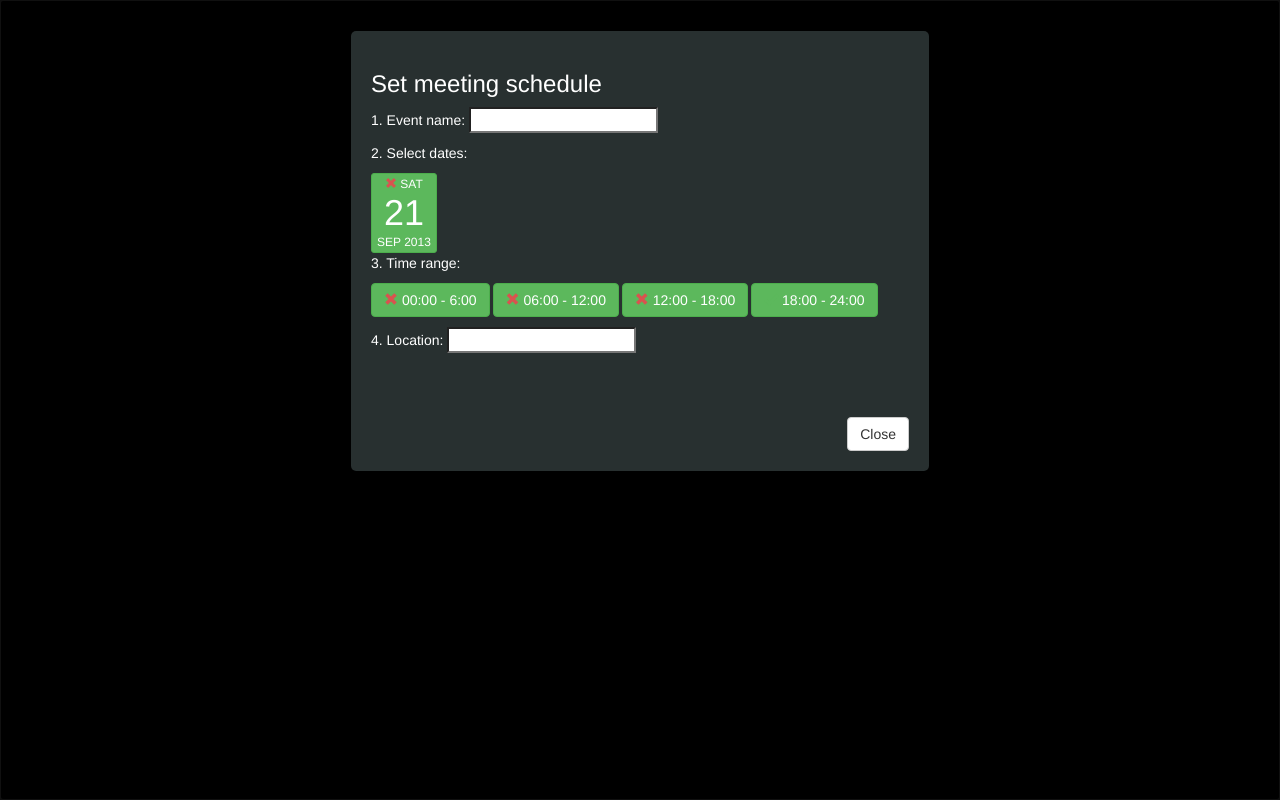
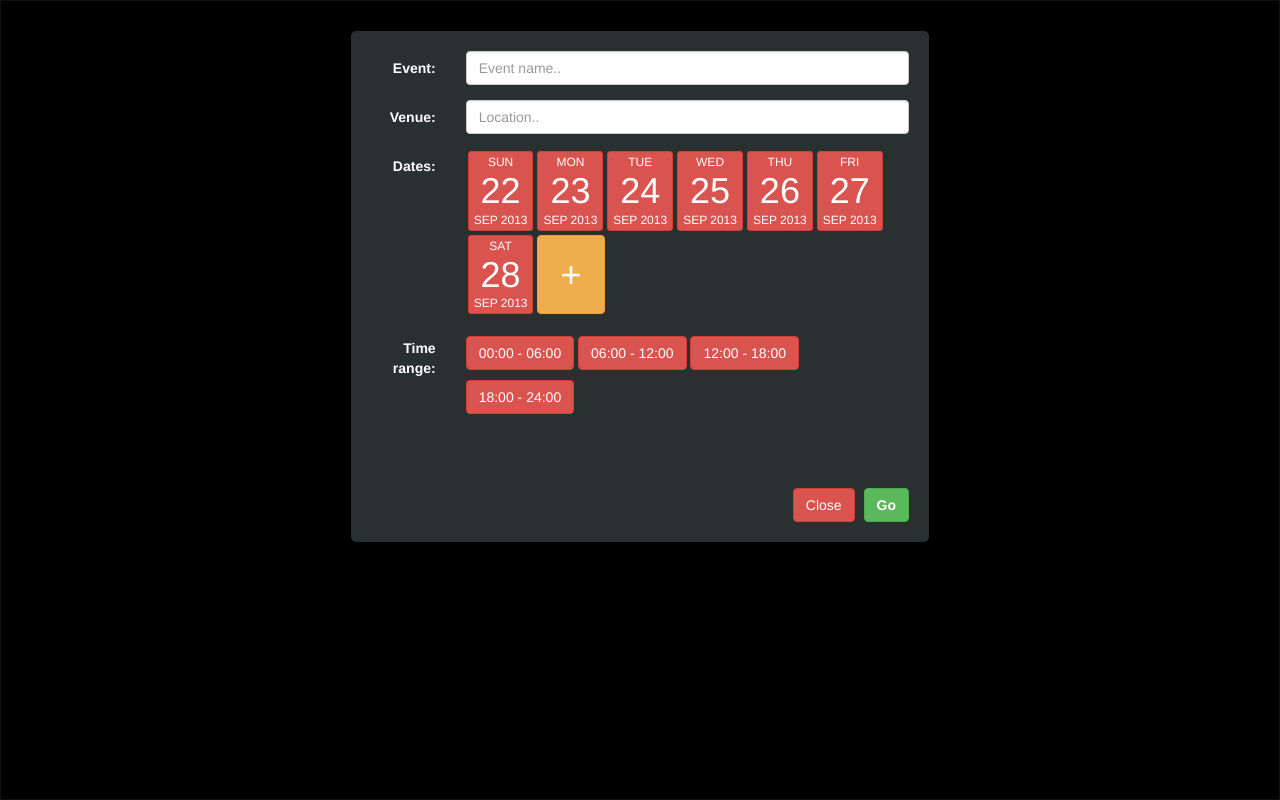
Before and after one commit to burnflare/Schedr, a Flask app: page /static/index.html in a window 1280 px wide, after a click on "Schedule meeting now". Run offline with Flask 2, Linux system fonts and the light colour scheme; some libraries are stand-ins or nearby versions.

Commit message:
Pushing assets for creating event. Needs to POST

```diff
--- a/app/static/css/main.css
+++ b/app/static/css/main.css
@@ -9,6 +9,10 @@ body.mainsite{background-color:#546363;}
 .modal-footer{border-top:none;}
 .modal-body{color:white;}
 .datesec{margin:0px;}
+.TR{margin:5px 0;}
+.DR{margin: 2px;}
+.PLUS{margin:2px;}
+.plussign{margin:13px 10px;}
 
 /*--inapp--*/
 .center{text-align:center;}
--- a/app/static/index.html
+++ b/app/static/index.html
@@ -69,22 +69,41 @@
     <div class="modal-dialog">
       <div class="modal-content">
         <div class="modal-body">
-		  <h3>Set meeting schedule</h3>
-		  <p>1. Event name: <input type="text"></p>
-		  <p>2. Select dates:</p>
-		  <button class="btn btn-success btn-xs"><span class="glyphicon glyphicon-remove"></span> SAT<h1 class="datesec">21</h1>SEP 2013</button>
-		  <p>3. Time range:</p>
-		  <div class="btn-group">
-		  <p><button class="btn btn-success btn-default"><span class="glyphicon glyphicon-remove"></span> 00:00 - 6:00</button>
-		  <button class="btn btn-success btn-default"><span class="glyphicon glyphicon-remove"></span> 06:00 - 12:00</button>
-		  <button class="btn btn-success btn-default"><span class="glyphicon glyphicon-remove"></span> 12:00 - 18:00</button>
-		  <button class="btn btn-success btn-default"><span class="glyphicon glyphicon-ok"></span> 18:00 - 24:00</button></p>
+
+		<div class="form-horizontal">
+		  <div class="form-group">
+			<label for="inputEvent" class="col-lg-2 control-label">Event:</label>
+			<div class="col-lg-10">
+			  <input type="text" class="form-control" id="inputEvent" placeholder="Event name..">
+			</div>
 		  </div>
-		  <p>4. Location: <input type="text"></p>
-		  <p>
+		  <div class="form-group">
+			<label for="inputLocation" class="col-lg-2 control-label">Venue:</label>
+			<div class="col-lg-10">
+			  <input type="password" class="form-control" id="inputLocation" placeholder="Location..">
+			</div>
+		  </div>
+		  <div class="form-group">
+			<label for="inputLocation" class="col-lg-2 control-label">Dates:</label>
+			<div class="col-lg-10">
+				<span class="addDates"></span><button class="PLUS btn btn-default btn-warning"><h1 class="plussign">+</h1></button>
+			</div>
+		  </div>
+		  <div class="form-group">
+			<label for="inputLocation" class="col-lg-2 control-label">Time range:</label>
+			<div class="col-lg-10">
+				<button data-timerange="1" class="TR btn btn-default btn-danger">00:00 - 06:00</button>
+				<button data-timerange="2" class="TR btn btn-default btn-danger">06:00 - 12:00</button>
+				<button data-timerange="3" class="TR btn btn-default btn-danger">12:00 - 18:00</button>
+				<button data-timerange="4" class="TR btn btn-default btn-danger">18:00 - 24:00</button>
+			</div>
+		  </div>
+		</div>
+
         </div>
         <div class="modal-footer">
-          <button type="button" class="btn btn-default" data-dismiss="modal">Close</button>
+          <button type="button" class="btn btn-danger" data-dismiss="modal">Close</button>
+		  <button type="button" class="btn btn-success"><b>Go</b></button>
         </div>
       </div><!-- /.modal-content -->
     </div><!-- /.modal-dialog -->
@@ -92,8 +111,9 @@
 
 	<!-- JS -->
 		<script src="http://ajax.googleapis.com/ajax/libs/jquery/1.10.2/jquery.min.js"></script>
-		<script src="js/bootstrap.min.js"></script>
-		<script src="js/moment.min.js"></script>
+		<script src="js/vendor/bootstrap.min.js"></script>
+		<script src="js/vendor/moment.min.js"></script>
+		<script src="js/main.js"></script>
 </body>
 
 </html>
--- /dev/null
+++ b/app/static/js/main.js
@@ -0,0 +1,35 @@
+$(document).ready(function() {
+
+var noofTimes = 0;
+updateDates();
+
+function updateDates() {
+	var a=noofTimes*7 +1;
+	for (var i=a;i<a+7;++i) {
+	var data = moment().add('days',i).format('YYYY-MM-DD');
+	var year = moment().add('days',i).format('YYYY');
+	var month = moment().add('days',i).format('MMM').toUpperCase();
+	var date = moment().add('days',i).format('DD');
+	var dayofweek = moment().add('days',i).format('ddd').toUpperCase();
+	$('span.addDates').append('<button data-daterange="'+data+'" class="DR btn btn-xs btn-danger">'+dayofweek+'<h1 class="datesec">'+date+'</h1>'+month+' '+year+'</button>');
+	};
+	noofTimes = ++noofTimes;
+	activateButtons();
+};
+
+$('button.PLUS').click(function() {
+updateDates();
+});
+
+function activateButtons() {
+$("button.TR,button.DR").click(function() {
+	var a = this;
+	if ( $(a).hasClass('btn-danger') == true ) {
+		$(a).addClass('btn-success').removeClass('btn-danger');
+	} else {
+		$(a).addClass('btn-danger').removeClass('btn-success');
+	};
+});
+};
+
+});
```
